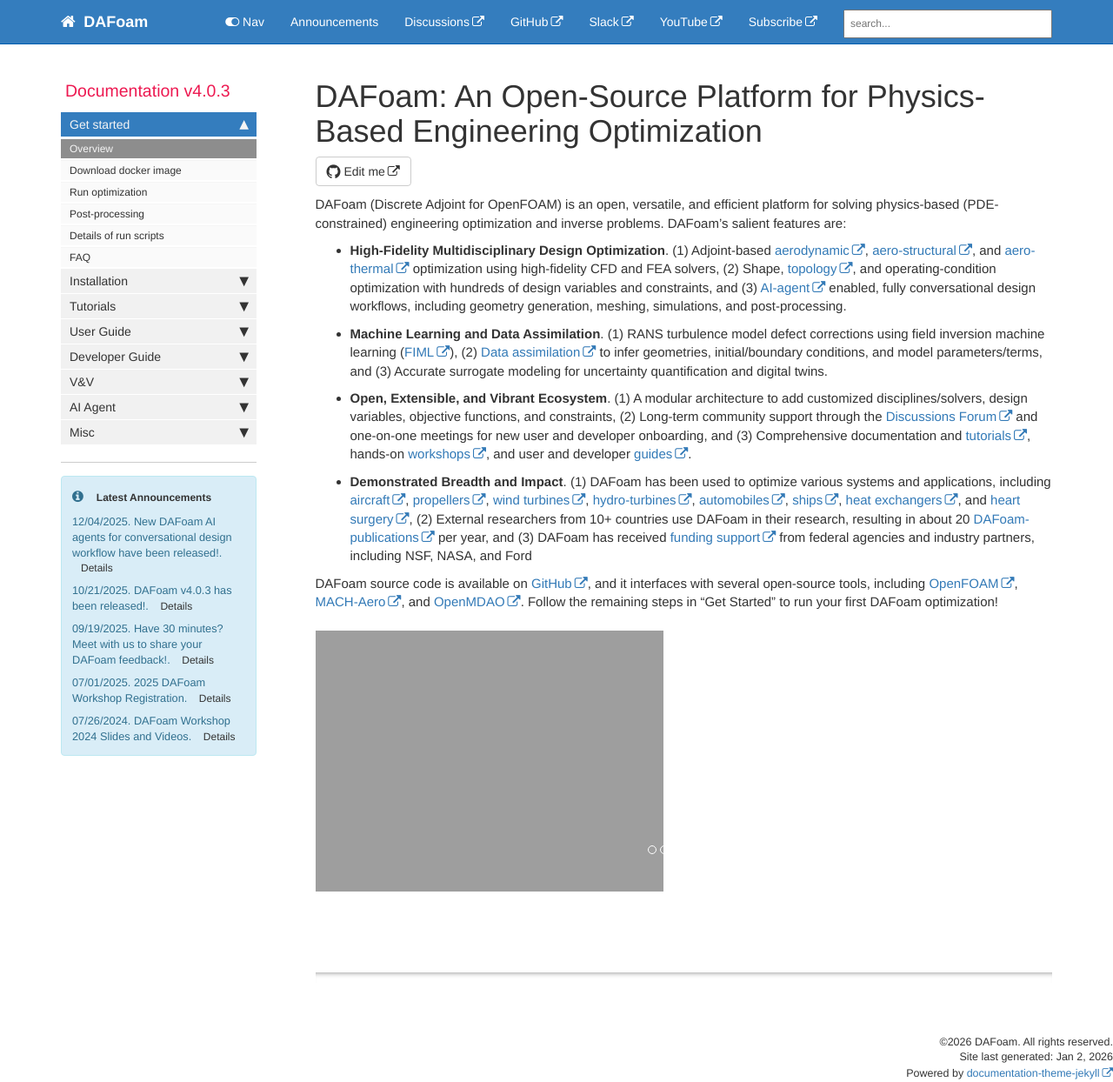
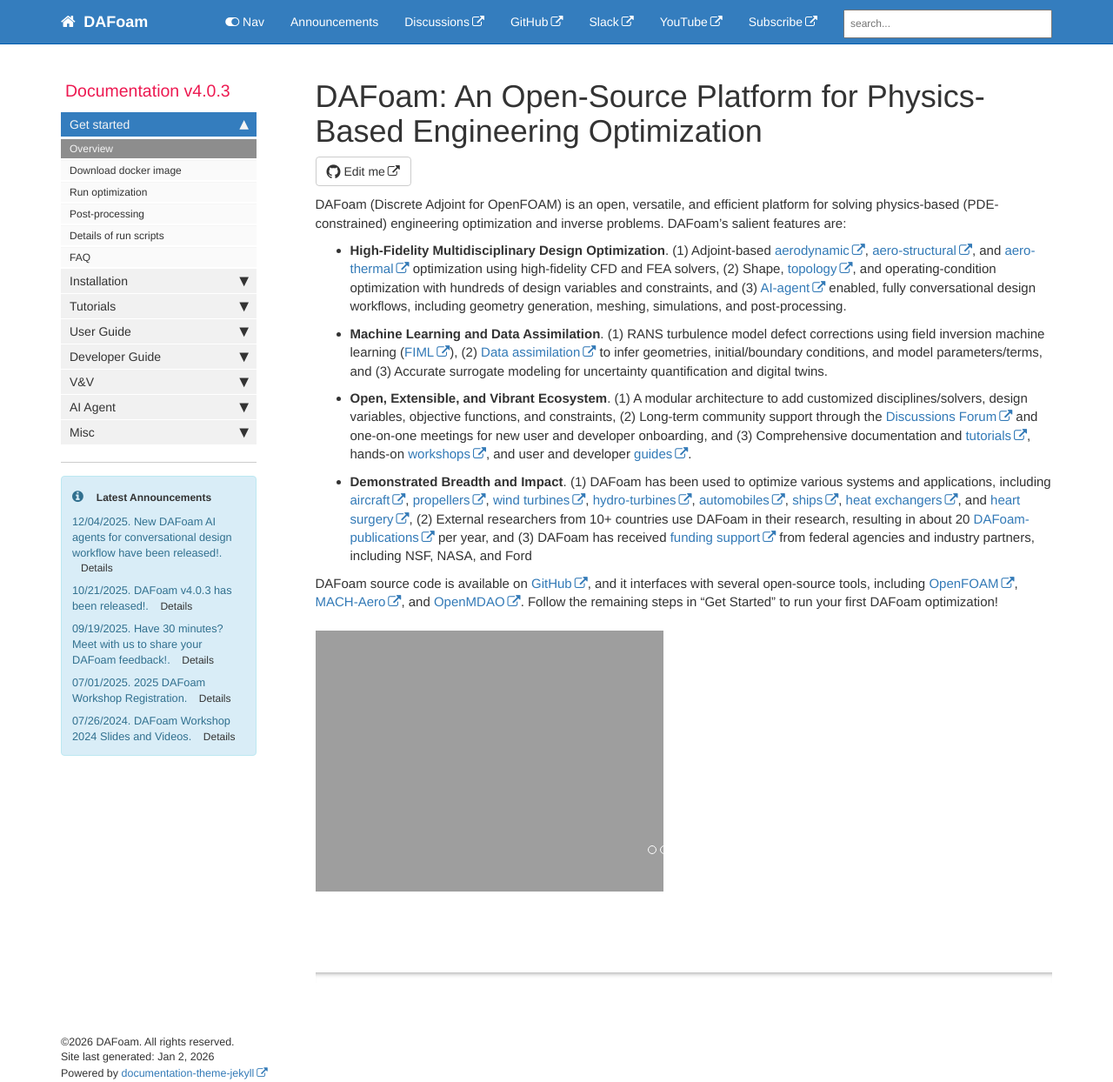
Before and after one commit to DAFoam/DAFoam.github.io, a Jekyll site: the page built from index.md, in a window 1280 px wide and 1244 px high. Shown: the whole window at 87% size. Built offline with Jekyll 4.4.1, drawn with Linux system fonts in a browser that asks for light colours; comment, search, counter and statistics services are not loaded.

Commit message:
content update

```diff
--- a/_includes/footer.html
+++ b/_includes/footer.html
@@ -1,11 +1,13 @@
 <footer>
-            <div class="row">
-                <div class="col-lg-12 footer">
+    <div class="container">
+        <div class="row">
+            <div class="col-lg-12 footer">
                &copy;{{ site.time | date: "%Y"  }} {{site.company_name}}. All rights reserved. <br />
 {% if page.last_updated %}<span>Page last updated:</span> {{page.last_updated}}<br/>{% endif %} Site last generated: {{ site.time | date: "%b %-d, %Y"  }} <br />
                Powered by <a href="https://github.com/tomjoht/documentation-theme-jekyll">documentation-theme-jekyll</a> <br />
-                </div>
             </div>
+        </div>
+    </div>
 
             <script src="{{ '/js/tabs.js' | relative_url }}"></script>
             <script>
--- a/css/customstyles.css
+++ b/css/customstyles.css
@@ -430,7 +430,7 @@ span.projectTitle {
 }
 
 .footer {
-    text-align: right;
+    text-align: left;
 }
 
 .footerMeta {
```
